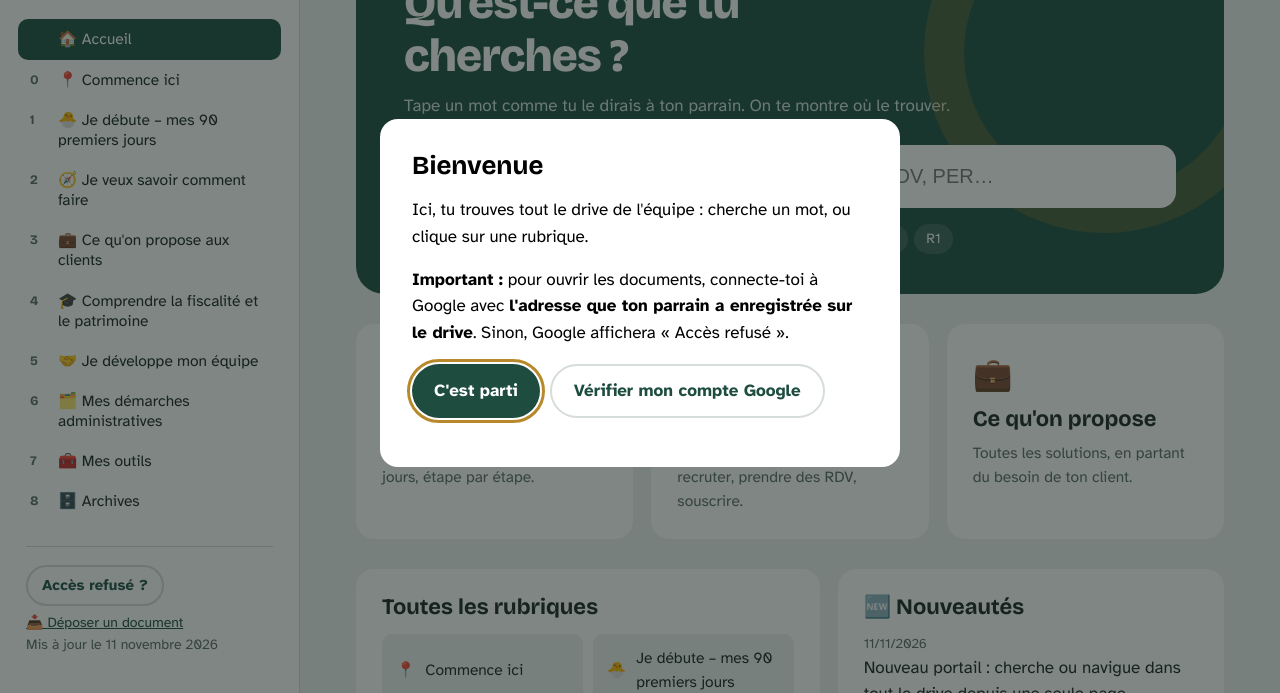
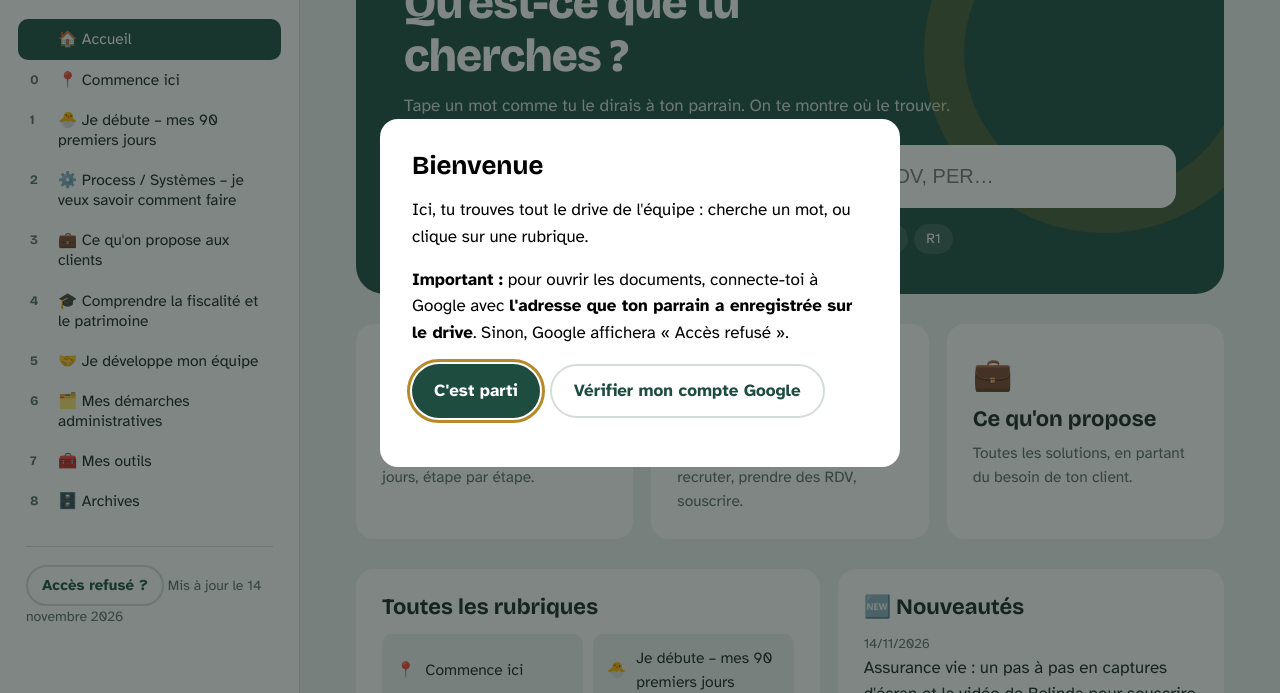
Before and after one commit to SiegfriedCall/focus5semaines, a plain HTML site: page drive/index.html in a window 1280 px wide. Shown: the part 107-800 px from the top of the page. Drawn offline with nearby package versions, Linux system fonts and the light colour scheme.

Commit message:
Sommaire du drive : Process / Systèmes, fiches de souscription, pas à pas Oriadys, Novaxia aux archives
Co-Authored-By: Claude Opus 5.5 <noreply@anthropic.com>
Claude-Session: https://claude.ai/code/session_01TAL4CCPinzxs4o1Q3ua4qh

```diff
--- a/drive/data.js
+++ b/drive/data.js
@@ -1,9 +1,8 @@
 // Index du DRIVE ORGANISATION SE — source unique du portail (sommaire, recherche, vidéos)
 // Mis à jour par Claude à chaque modification du drive.
 window.SITE = {
-  updated: "11 novembre 2026",
-  driveRoot: "1WokR30ZrSO9Dxmj8cYzFHsaaSaXJ56ya",
-  inbox: "1_sjbUybw5MJH8dWnXGReGbAGGfuVaRgH",
+  updated: "14 novembre 2026",
+  driveRoot: "0ABDaY8dSahgmUk9PVA",
   playlistSheet: "19Y1-Ys_xNiBv7YmAhzXFgXJb5FgV8yCCXxC4gP-f2Js",
   sections: [
     { id: "commence", num: "0", icon: "📍", title: "Commence ici", drive: "17gLoZQou6_83IMobOfGokhtMuOc54l9S",
@@ -29,60 +28,98 @@ window.SITE = {
             { t: "La liste de noms", id: "12AAmcezEcEml2D0-NaxfOZ7RYhfJGUQy" }
           ] }
       ] },
-    { id: "comment", num: "2", icon: "🧭", title: "Je veux savoir comment faire", drive: "1HlVBzMMvMuzmrn7Nwie-lxcT_bYzNizE",
-      who: "Tout le monde", desc: "Les process pas à pas : trouver un client, recruter, prendre des RDV, souscrire.",
+    { id: "comment", num: "2", icon: "⚙️", title: "Process / Systèmes – je veux savoir comment faire", drive: "1HlVBzMMvMuzmrn7Nwie-lxcT_bYzNizE",
+      who: "Tout le monde", desc: "Les Process / Systèmes pas à pas : trouver un client, recruter un filleul, prendre des RDV, souscrire une solution.",
       keys: "process comment faire etapes methode systeme",
       subs: [
-        { title: "Process / Système – Trouver et accompagner un client (R0 → suivi) (🚧 En construction)", drive: "1I2EYtHPfAW6tjqqBM9qX5wpsiRo4IHtX",
+        { title: "Process / Système – Trouver et accompagner un client (R0 → suivi)", drive: "1I2EYtHPfAW6tjqqBM9qX5wpsiRo4IHtX",
           desc: "Du premier contact à la mise en place, puis le suivi : C1 créer la relation, C2 inviter, R0, R1, R2, R3.",
           keys: "client investisseur r0 r1 r2 r3 c1 c2 c3 c4 c5 rendez-vous decouverte preconisation objections mise en place suivi pitch charges incompressibles susciter interet",
           olds: [
             { t: "Le process investisseur, du R0 au suivi", id: "1whzgMPUyMjxiJ4Rv4KV-oqq1W935ujtJ" },
             { t: "Susciter l'intérêt", id: "16NjBMELgZzzskeERGbdpuGnU1dl2OatM" }
           ] },
-        { title: "Process / Système – Recruter et faire démarrer un filleul (PO → démarrage) (🚧 En construction)", drive: "1vTd31DmPX6v4v5Aop09gbWFqsdiSJdzB",
+        { title: "Process / Système – Recruter et faire démarrer un filleul (PO → démarrage)", drive: "1vTd31DmPX6v4v5Aop09gbWFqsdiSJdzB",
           desc: "Présenter l'opportunité, accompagner la décision, parrainer et aider le filleul à démarrer.",
-          keys: "filleul recruter recrutement parrainer parrainage po opportunite c6 demarrage filleul parrainage intentionnel",
+          keys: "filleul recruter recrutement parrainer parrainage po opportunite c6 demarrage filleul parrainage intentionnel journee decouverte jd vd esp affiliation consultant junior jump primoliste",
           olds: [
+            { t: "Fiche : du premier contact au filleul qui démarre (le parcours)", id: "13NNY8WqAwnlU3RrZ-HY3QFZL0h4EHqd3", f: 1 },
             { t: "Le process filleul, de la PO au démarrage", id: "16JXaIPOjsZPNpRFF7jJoksbYPbF0BI-S" },
             { t: "Process démarrage filleul", id: "1N7Yk79SwI4dsq4wI2g4-bqOc30RkEmky" },
             { t: "Le parrainage intentionnel", id: "1jjT45zkE_9ZFHhboFi9R0MRu3jIsbXMf" }
           ] },
-        { title: "Process / Système – Prendre des RDV (🚧 En construction)", drive: "1TBLENdIQZJlY7ZoiR_lFyj2_A6mC2doZ",
+        { title: "Process / Système – Prendre des RDV", drive: "1TBLENdIQZJlY7ZoiR_lFyj2_A6mC2doZ",
           desc: "Scripts et méthode pour décrocher tes rendez-vous.", keys: "rdv rendez-vous appeler telephone script prise de rdv",
           olds: [ { t: "Comment prendre des RDV", id: "1zcLuD9f7UQfYeJaTl0hj-uDA3NzBsxMM" } ] },
-        { title: "Process / Système – Fixer son objectif (🚧 En construction)", drive: "1QPZg3lM_NZKOez_JeblwECPT0K8si_tk",
+        { title: "Process / Système – Fixer son objectif", drive: "1QPZg3lM_NZKOez_JeblwECPT0K8si_tk",
           desc: "Combien de R1 il te faut pour atteindre ton objectif.", keys: "objectif nombre de r1 calcul combien",
           olds: [ { t: "Déterminer le nombre de R1 selon mon objectif", id: "1eAlxfXAsDRdaQ_VxFKGnfHknb5Z0kV7-" } ] },
-        { title: "Process / Système – Promouvoir les événements (C7) (🚧 En construction)", drive: "1YcnLFGNyiEyuT4JOCONye4HcTx8s6_UM",
+        { title: "Process / Système – Promouvoir les événements (C7)", drive: "1YcnLFGNyiEyuT4JOCONye4HcTx8s6_UM",
           desc: "Inviter ton équipe et tes prospects aux événements.", keys: "c7 evenement evenements inviter promouvoir convention forum mindmaster",
           olds: [
             { t: "C7 – Promouvoir les événements", id: "1Q2V4WtsbVYsRl70Ma21FUS9kAWblmWqE" },
             { t: "Savoir promouvoir les événements", id: "1iXGRnp0XsFCmteDBXtokfV8M42GWvgET" }
           ] },
-        { title: "Process / Système – Souscrire une solution (🚧 En construction)", drive: "12jtUdKF2qv8wSuOMJPyGFSecftmbZLtp",
-          desc: "Les process de souscription sont rangés dans chaque solution : ouvre « Ce qu'on propose aux clients ».",
-          keys: "souscrire souscription bulletin dossier contrat signer", link: "propose" },
+        { title: "Process / Système – Souscrire une solution", drive: "12jtUdKF2qv8wSuOMJPyGFSecftmbZLtp",
+          desc: "Une fiche par solution, avec son schéma : qui peut souscrire, les étapes, les pièces, où trouver le bulletin. Commence par le parcours commun.",
+          keys: "souscrire souscription bulletin dossier contrat signer parcours commun pack stellium proxeema jump consultant junior box placement habilitation relation secondaire",
+          olds: [
+            { t: "À lire en premier : le parcours commun de toute souscription", id: "1GRjlz4GY4EoJveHW7A8lqJtyridcUUFf", f: 1 },
+            { t: "Souscrire – 🏠 Immobilier", id: "1xKucN-Wfnb8RZZXBStLK5WXbNQbrkgn7" },
+            { t: "Souscrire – 📈 Placement", id: "1iyQL6RkU9MsaxlehzpckUnTMecqaej4X" },
+            { t: "Souscrire – 🏦 Financement", id: "1e32V7nCQcB_I7_U0hqMBwqUerZX_gB6H" }
+          ] },
+        { title: "Souscrire – 🏠 Immobilier", drive: "1xKucN-Wfnb8RZZXBStLK5WXbNQbrkgn7",
+          desc: "Immobilier neuf (Immoshop), Colosseum, Finvestimmo, Malraux et monuments historiques.",
+          keys: "souscrire immobilier immoshop option intention d'option reservation contrat de reservation sru notaire vefa colosseum colocation finvestimmo malraux monuments historiques jeanbrun lmnp",
+          olds: [
+            { t: "Comment souscrire – Immobilier neuf (Immoshop)", id: "1TWbQmS8HdNjh8zxaT5X5Pl_Bd-U9t-Fb", f: 1 },
+            { t: "Comment souscrire – Colosseum Invest", id: "1qXxRJa_qf-j50_zJT6cyBHcOZyHX9omV", f: 1 },
+            { t: "Comment souscrire – Finvestimmo", id: "1luoSezRzR32_wiz1PApIg-Z7th6RTOPm", f: 1 },
+            { t: "Comment souscrire – Malraux et Monuments historiques", id: "11kRDXTAQw4XL_5k1aZgJmsokUlIMZvLj", f: 1 }
+          ] },
+        { title: "Souscrire – 📈 Placement", drive: "1iyQL6RkU9MsaxlehzpckUnTMecqaej4X",
+          desc: "Assurance vie (avec le pas à pas Oriadys en captures et la vidéo), SCPI, PER, PEE, G3F, FIP et FCPI, FPCI, prévoyance.",
+          keys: "souscrire placement assurance vie av oriadys suravenir cristalliance avenir conseil placement fiche conseil scpi per pee epargne salariale g3f fip fcpi fpci prevoyance box placement extranet placement",
+          olds: [
+            { t: "Comment souscrire – Assurance vie", id: "1ItH_ebQYKFagR-i4eCm0NWhZngwsEP5q", f: 1 },
+            { t: "Pas à pas – Souscrire Cristalliance Avenir sur Oriadys (captures)", id: "1ax7Qwph6TqXAWNOQbCuU1p2wz62CqPVy", f: 1 },
+            { t: "Vidéo – Souscrire Cristalliance Avenir sur Oriadys (démonstration Belinda)", id: "1hnSEnQu_pBRZ_ElgG1O0PwK7nRKgC17S", f: 1 },
+            { t: "Comment souscrire – SCPI", id: "1R91U63mQrholINByS38Ebs1oeTHX2Pvj", f: 1 },
+            { t: "Comment souscrire – PER", id: "1qsNtZqiSNQtydodaJu_qvtRu0TniDn2z", f: 1 },
+            { t: "Comment souscrire – PEE (épargne salariale)", id: "1HqVxQjwApx20tVFr0pwYm3lRISGy6qua", f: 1 },
+            { t: "Comment souscrire – G3F (Inter Invest)", id: "1nRERNwWWQbfSu5mjXRTIf8hccd-YqZno", f: 1 },
+            { t: "Comment souscrire – FIP et FCPI", id: "1W-GRfGcmclkJbqfOj1kYYBNmq8dSY-3s", f: 1 },
+            { t: "Comment souscrire – FPCI", id: "1bA-s4bRUk9mDhYFuLiYbo09R_ewVKY8Y", f: 1 },
+            { t: "Comment souscrire – Prévoyance individuelle", id: "10D724fZb06VmpfTzSI2ge8gZInlvG3pD", f: 1 }
+          ] },
+        { title: "Souscrire – 🏦 Financement", drive: "1e32V7nCQcB_I7_U0hqMBwqUerZX_gB6H",
+          desc: "Crédit immobilier, financement de SCPI et assurance emprunteur, via Fisy.",
+          keys: "souscrire financement credit pret fisy stellium financement pieces dossier de pret financement scpi cfcal assurance emprunteur april lemoine",
+          olds: [
+            { t: "Comment souscrire – Crédit immobilier", id: "17ik3zWtEcykFosY22ouPit96sZUGgggr", f: 1 },
+            { t: "Comment souscrire – Financement de SCPI", id: "11XhsOicieXZujwtMF05b5PDuOddTUMzd", f: 1 },
+            { t: "Comment souscrire – Assurance emprunteur", id: "1PjnG2Z7CFo8NMYsICgTff3Snmy7tl1Mu", f: 1 }
+          ] },
         { title: "Process / Système – Les 14 systèmes (🚧 En construction)", drive: "1aBPvXyYLFVsUD84R_X-0pl67ANXokMbs",
           desc: "Les systèmes d'Eric Worre adaptés à notre activité. En préparation.", keys: "systemes worre 14 systemes",
           olds: [] },
-        { title: "À trier", desc: "Contenu en cours de répartition dans les bons process.", keys: "savoir faire",
+        { title: "Savoir faire… (à trier)", desc: "Ancien dossier en cours de répartition dans les bons process.", keys: "savoir faire",
           olds: [ { t: "Savoir faire…", id: "14qnHvC6b11Oho8fHOB3PDJ0b_TUQIS59" } ] }
       ] },
     { id: "propose", num: "3", icon: "💼", title: "Ce qu'on propose aux clients", drive: "1Fj9baJZuTihFV98bvS0d45DmvEjnFGqo",
-      who: "Tout le monde", desc: "Les solutions par famille, puis par partenaire. Chaque partenaire : à montrer au client, pour me former, souscrire.",
+      who: "Tout le monde", desc: "Les solutions par famille, puis par partenaire : de quoi présenter et te former. Pour souscrire, ouvre « Process / Systèmes » › Souscrire une solution.",
       keys: "solutions produits partenaires offre",
       subs: [
         { title: "Tour d'horizon des solutions", desc: "La vue d'ensemble, à regarder en premier.", keys: "tour d'horizon vue d'ensemble",
           olds: [ { t: "Tour d'horizon des solutions", id: "18Ul-WoqPb4iEXTp0CNgZ7N_pczyXxmx4" } ] },
-        { title: "🏠 Immobilier", drive: "1hxhtUsfIrmn7kAGAKktOJ8SMM_50o4zp", desc: "Jeanbrun, Colosseum, Finvestimmo, Malraux, monuments historiques, déficit foncier, Denormandie, Novaxia, stock Immoshop.",
-          keys: "immobilier immo jeanbrun pinel colosseum colocatere coloc colocation finvestimmo malraux monuments historiques deficit foncier denormandie novaxia immoshop stock nue-propriete lmnp",
+        { title: "🏠 Immobilier", drive: "1hxhtUsfIrmn7kAGAKktOJ8SMM_50o4zp", desc: "Jeanbrun, Colosseum, Finvestimmo, Malraux, monuments historiques, déficit foncier, Denormandie, stock Immoshop.",
+          keys: "immobilier immo jeanbrun pinel colosseum colocatere coloc colocation finvestimmo malraux monuments historiques deficit foncier denormandie immoshop stock nue-propriete lmnp",
           olds: [
             { t: "Colosseum (ex-Colocatère)", id: "1GAyPyA7NUxD9uyYaGRC_tAlHF9qf7yqI" },
             { t: "Finvestimmo", id: "1WAIhVuYlqzph90d3JGW-fwyE6PVHuC7j" },
             { t: "Malraux", id: "1YJeG8j3fMs8tnz-08b-d47jmLH2vUTGN" },
-            { t: "Monuments historiques, Malraux, déficit foncier, Denormandie", id: "1-1IlVS2S1tyzSm8uhNxNt9-tMrj1gndx" },
-            { t: "Novaxia", id: "1tpk787tT8DHxqBFfWCT8GLNgkN-qPM3L" }
+            { t: "Monuments historiques, Malraux, déficit foncier, Denormandie", id: "1-1IlVS2S1tyzSm8uhNxNt9-tMrj1gndx" }
           ] },
         { title: "📈 Placement", drive: "1qIDmlJJL5qxw_cwq8gu_FstIsiO191yL", desc: "Assurance-vie (Oriadys), SCPI, PER, PEE, FIP et FCPI, FPCI, G3F, Exceltis, Top Invest, prévoyance.",
           keys: "placement assurance vie av oriadys allocation scpi per retraite pee epargne salariale fip fcpi fpci miriad elevation patria g3f exceltis produits structures top invest prevoyance",
@@ -173,14 +210,17 @@ window.SITE = {
             { t: "Supports de présentation + vidéo", id: "1tfe3e6pn19uWvlkt67b5v67EvL8zDs-Z" } ] }
       ] },
     { id: "archives", num: "8", icon: "🗄️", title: "Archives", drive: "1Xsm9cM7H5dRJrfxshnt9JKEH8s7VK6JJ",
-      who: "Pour le suivi des anciens dossiers", desc: "Ce qui a été remplacé ou n'existe plus. Pinel est remplacé par Jeanbrun.",
-      keys: "archives ancien pinel",
-      subs: [ { title: "Pinel (remplacé par Jeanbrun)", keys: "pinel", olds: [ { t: "Pinel", id: "1x-m3jQrz2DMksD4QizjxeJaExV-_4_wJ" } ] } ] }
+      who: "Pour le suivi des anciens dossiers", desc: "Ce qui a été remplacé ou n'existe plus : Pinel (remplacé par Jeanbrun), Novaxia.",
+      keys: "archives ancien pinel novaxia",
+      subs: [ { title: "Pinel (remplacé par Jeanbrun)", keys: "pinel", olds: [ { t: "Pinel", id: "1x-m3jQrz2DMksD4QizjxeJaExV-_4_wJ" } ] },
+        { title: "Novaxia", keys: "novaxia", olds: [ { t: "Novaxia", id: "1tpk787tT8DHxqBFfWCT8GLNgkN-qPM3L" } ] } ] }
   ],
   // Mots que les gens tapent → où aller
   redirects: [
     { q: "pinel", to: "propose", note: "Pinel est remplacé par Jeanbrun : regarde l'immobilier. Les anciens documents Pinel sont dans les archives." },
     { q: "colocatere coloc", to: "propose", note: "Colocatère s'appelle maintenant Colosseum : immobilier." },
+    { q: "novaxia", to: "archives", note: "Novaxia n'est plus proposé : ses documents sont dans les archives." },
+    { q: "a classer deposer un document ajouter un fichier", to: "commence", note: "Seul Siegfried ajoute des documents au drive : envoie-lui ton document." },
     { q: "acces refuse demander l'acces connexion je n'arrive pas a ouvrir compte google autorisation", to: "help", note: "Problème d'accès : vérifie ton compte Google." }
   ],
   lexique: [
@@ -221,6 +261,10 @@ window.SITE = {
     { p: "Mois 3", items: ["Mettre en place tes premiers investisseurs", "Présenter l'opportunité à un proche pour démarrer à 2", "Faire le point sur tes 5 DÉFIS"], defi: "D · I" }
   ],
   nouveautes: [
+    { d: "14/11/2026", t: "Assurance vie : un pas à pas en captures d'écran et la vidéo de Belinda pour souscrire Cristalliance Avenir sur Oriadys." },
+    { d: "13/11/2026", t: "Nouveau process : « Du premier contact au filleul qui démarre » (2.2), avec la règle Jump pour les consultants juniors." },
+    { d: "13/11/2026", t: "Nouveau process : « Souscrire une solution » (2.6), une fiche avec schéma pour chaque solution." },
+    { d: "12/11/2026", t: "Le drive est renuméroté : chaque dossier porte son numéro de rubrique (3.2.1, 3.3.1…). Novaxia passe aux archives." },
     { d: "11/11/2026", t: "Nouveau portail : cherche ou navigue dans tout le drive depuis une seule page." },
     { d: "10/11/2026", t: "Colocatère s'appelle maintenant Colosseum. Les biens se visitent en 3D." },
     { d: "10/11/2026", t: "Pinel est remplacé par Jeanbrun. Les anciens documents Pinel passent aux archives." }
--- a/drive/index.html
+++ b/drive/index.html
@@ -192,7 +192,6 @@ dialog ol{padding-left:22px}
     <nav id="nav" aria-label="Rubriques"></nav>
     <div class="side-foot">
       <button class="btn btn-ghost btn-sm" type="button" id="helpBtn">Accès refusé ?</button>
-      <a id="inboxLink" target="_blank" rel="noopener">📥 Déposer un document</a>
       <span>Mis à jour le <span id="upd"></span></span>
     </div>
   </aside>
@@ -235,6 +234,8 @@ const norm = s => String(s).toLowerCase().normalize("NFD").replace(/[̀-ͯ]/g,""
 const store = { get(k){ try{return localStorage.getItem(k)}catch(e){return null} }, set(k,v){ try{localStorage.setItem(k,v)}catch(e){} } };
 const driveFolder = id => "https://drive.google.com/drive/folders/" + id;
 const embed = id => "https://drive.google.com/embeddedfolderview?id=" + id + "#list";
+const driveFile = id => "https://drive.google.com/file/d/" + id + "/view";
+const oHref = o => o.f ? driveFile(o.id) : driveFolder(o.id);
 const bySec = id => S.sections.find(s => s.id === id);
 
 async function sha(t){ const b = await crypto.subtle.digest("SHA-256", new TextEncoder().encode(t)); return [...new Uint8Array(b)].map(x=>x.toString(16).padStart(2,"0")).join(""); }
@@ -253,7 +254,6 @@ async function start(){
 function open(){
   $("#app").hidden = false;
   $("#upd").textContent = S.updated;
-  $("#inboxLink").href = driveFolder(S.inbox);
   $("#nav").innerHTML = '<a href="#/"><span class="n"></span><span>🏠 Accueil</span></a>' + S.sections.map(s =>
     `<a href="#/r/${s.id}"><span class="n">${s.num}</span><span>${s.icon} ${esc(s.title)}</span></a>`).join("");
   document.querySelectorAll("dialog [data-close]").forEach(b => b.onclick = () => b.closest("dialog").close());
@@ -268,7 +268,7 @@ S.sections.forEach(s => {
   IDX.push({ ic: s.icon, t: s.title, p: "Rubrique", href: "#/r/" + s.id, k: s.title + " " + (s.keys||"") + " " + s.desc, w: 3 });
   (s.subs||[]).forEach(u => {
     IDX.push({ ic: "📁", t: u.title, p: s.title, href: "#/r/" + (u.link || s.id) + "/" + encodeURIComponent(u.title), k: u.title + " " + (u.keys||"") + " " + (u.desc||""), w: 2 });
-    (u.olds||[]).forEach(o => IDX.push({ ic: "🗂️", t: o.t, p: s.title + " › " + u.title, href: driveFolder(o.id), ext: true, k: o.t + " " + (u.keys||""), w: 1 }));
+    (u.olds||[]).forEach(o => IDX.push({ ic: o.f ? "📄" : "🗂️", t: o.t, p: s.title + " › " + u.title, href: oHref(o), ext: true, k: o.t + " " + (u.keys||""), w: 1 }));
   });
 });
 S.videos.forEach(v => IDX.push({ ic: "🎥", t: v[0], p: "Vidéo, " + bySec(v[2]).title, href: vurl(v), ext: true, k: v[0], w: 1, tag: "Vidéo" }));
@@ -346,9 +346,9 @@ function renderHome(){
 }
 
 function oldHTML(o){
-  return `<div class="old"><div class="old-row"><span>🗂️ ${esc(o.t)}</span><span class="acts">
-    <button class="btn btn-ghost btn-sm" type="button" data-peek="${o.id}" aria-expanded="false">Voir le contenu</button>
-    <a class="btn btn-pine btn-sm" href="${driveFolder(o.id)}" target="_blank" rel="noopener">Ouvrir dans Drive</a></span></div>
+  return `<div class="old"><div class="old-row"><span>${o.f ? "📄" : "🗂️"} ${esc(o.t)}</span><span class="acts">
+    <button class="btn btn-ghost btn-sm" type="button" data-peek="${o.id}" data-file="${o.f ? 1 : ""}" aria-expanded="false">${o.f ? "Aperçu" : "Voir le contenu"}</button>
+    <a class="btn btn-pine btn-sm" href="${oHref(o)}" target="_blank" rel="noopener">Ouvrir dans Drive</a></span></div>
     <div class="frame" id="f-${o.id}" hidden></div></div>`;
 }
 
@@ -368,9 +368,9 @@ function renderSection(s, focus){
     <p class="lead">${esc(s.desc)}</p>${body}`;
   document.querySelectorAll("[data-peek]").forEach(b => b.onclick = () => {
     const f = $("#f-" + b.dataset.peek), on = f.hidden;
-    if (on && !f.innerHTML) f.innerHTML = `<iframe src="${embed(b.dataset.peek)}" title="Contenu du dossier" loading="lazy"></iframe>
+    if (on && !f.innerHTML) f.innerHTML = `<iframe src="${b.dataset.file ? "https://drive.google.com/file/d/" + b.dataset.peek + "/preview" : embed(b.dataset.peek)}" title="Aperçu" loading="lazy"></iframe>
       <div class="access"><span>🔐</span><span><b>L'aperçu te demande de te connecter ou reste vide ?</b> Clique sur « Ouvrir dans Drive » : certains navigateurs (Safari, iPhone, Brave) bloquent les aperçus. Si Drive affiche « Accès refusé », connecte-toi avec l'adresse enregistrée sur le drive. <a href="#help">Voir comment</a></span></div>`;
-    f.hidden = !on; b.setAttribute("aria-expanded", on); b.textContent = on ? "Masquer" : "Voir le contenu";
+    f.hidden = !on; b.setAttribute("aria-expanded", on); b.textContent = on ? "Masquer" : (b.dataset.file ? "Aperçu" : "Voir le contenu");
   });
   $("#view").focus({preventScroll:true});
   if (focus){ const el = document.getElementById(focus); if (el) el.scrollIntoView({block:"start"}); else window.scrollTo(0,0); } else window.scrollTo(0,0);
```
